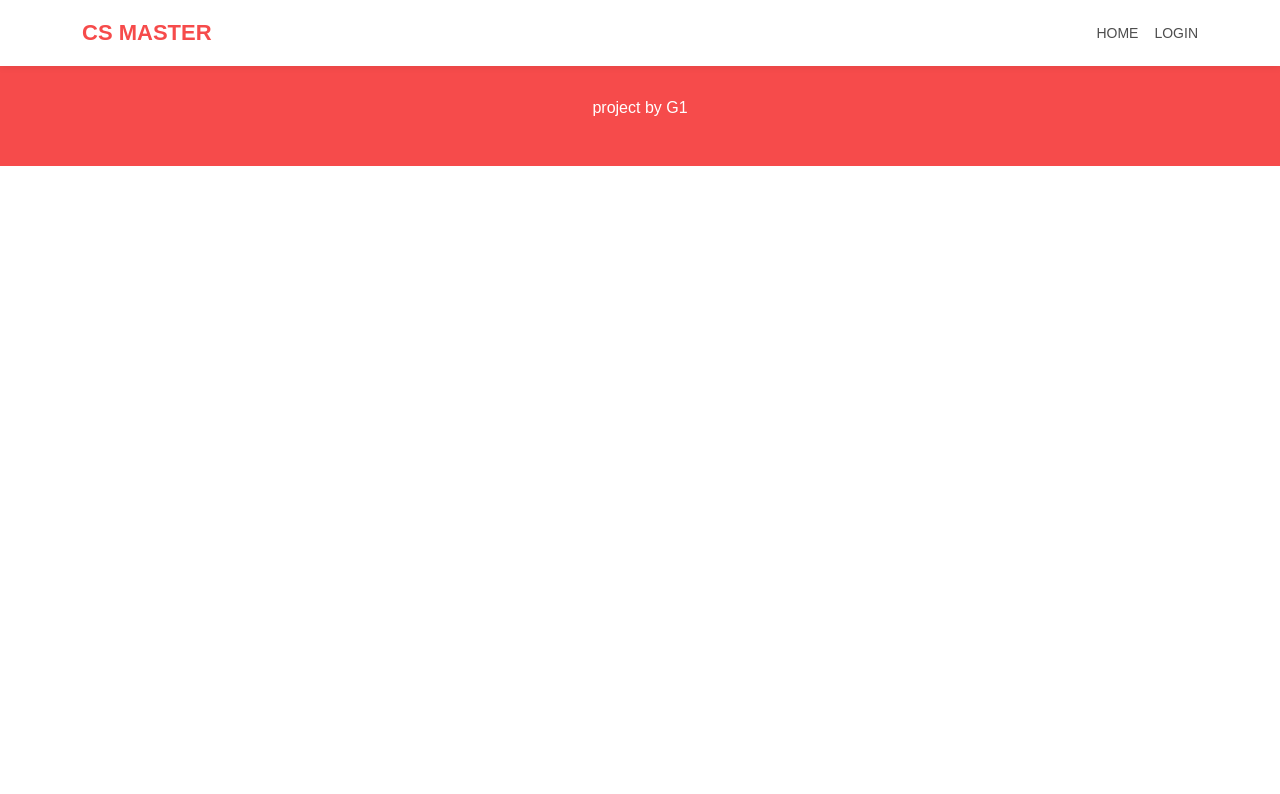
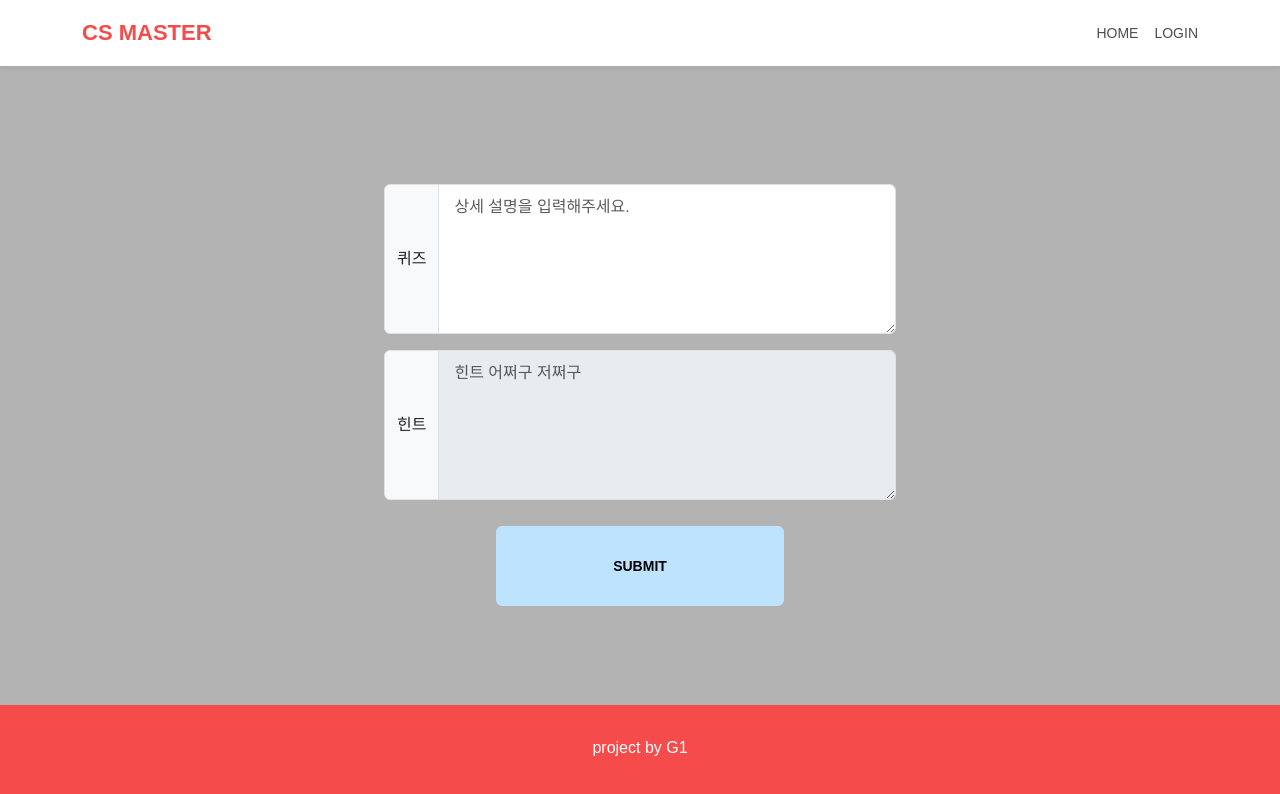
Before and after one commit to G1-H/cs_master, a React (Create React App) app in the folder react-front/: page /quiz/today in a window 1280 px wide. Shown: the top 794 px of the page. Built offline with nearby package versions, Linux system fonts and the light colour scheme.

Commit message:
Design : 여러 페이지 레이아웃 변경

```diff
--- a/react-front/src/App.css
+++ b/react-front/src/App.css
@@ -479,6 +479,7 @@ textarea {
   display: flex;
   flex-direction: row;
   justify-content: center;
+  width: 100%;
   background: #b3b3b3;
 }
 
@@ -966,15 +967,17 @@ textarea {
 .main-container {
   display: flex;
   flex-direction: column;
-  width: 80%;
-  height: 80vh;
+  height: auto;
+  min-height: 80vh;
+  flex-grow: 0;
+  overflow: visible;
 }
 .main-container-row {
   display: flex;
   flex-direction: row;
   justify-content: space-between;
-  width: 80%;
-  height: 80vh;
+  height: auto;
+  min-height: 80vh;
 }
 .main-container div {
   display: flex;
@@ -1013,13 +1016,20 @@ textarea {
 
 .leftListGroup {
   gap: 20px;
+  min-width: 120px;
+  padding-right: 10px;
 }
 /* 학습 페이지, 마이페이지 오른쪽 컨테이너 */
 .learning-right-container,
 .mypage-right-container {
-  width: 70%;
+  width: auto;
+  min-width: 300px;
   margin-top: 30px;
-  padding: 30px;
+  display: flex;
+  flex-direction: column;
+  overflow: visible;
+  height: auto;
+  padding-top: 30px;
 }
 
 /* 학습 페이지, 마이페이지 오른쪽 컨테이너 리스트  */
@@ -1028,6 +1038,9 @@ textarea {
   margin-top: 5px;
   height: 40px;
   cursor: pointer;
+  width: 50vw;
+  min-width: 150px;
+  flex-grow: 0;
 }
 /* 학습 페이지, 마이페이지 오른쪽 컨테이너 리스트:hover  */
 .learning-right-container .list-group-item:hover,
@@ -1035,6 +1048,7 @@ textarea {
   background-color: #f64b4b;
   color: white;
 }
+
 /* 학습 페이지 왼쪽 컨테이너 리스트:hover  */
 .learning-left-container .list-group-item:hover {
   background-color: #f64b4b;
--- a/react-front/src/App.js
+++ b/react-front/src/App.js
@@ -21,6 +21,8 @@ import MyPageBookmarkConcept from "./components/myPageRightComponents/MyPageBook
 import ConceptCreate from "./pages/ConceptCreate";
 import QuizCreate from "./pages/QuizCreate";
 import ConceptUpdate from "./pages/ConceptUpdate";
+import QuizAnswer from "./pages/QuizAnswer";
+import QuizIndex from "./pages/QuizIndex";
 
 function App() {
   const [isLoggedIn, setIsLoggedIn] = useState(false);
@@ -53,7 +55,11 @@ function App() {
               <Route path=":id" element={<Board />}></Route>
               <Route path=":id/detail/:id" element={<DetailView />} />
             </Route>
-            <Route path="/quiz" element={<Quiz />}></Route>
+            <Route path="/quiz" element={<Quiz />}>
+              <Route path="" element={<QuizIndex />}></Route>
+              <Route path="today" element={<QuizAnswer />}></Route>
+            </Route>
+
             <Route path="/mypage" element={<MyPage />}>
               <Route path="info" element={<MyPageInfo />}></Route>
               <Route path="grade" element={<MyPageGrade />}></Route>
--- a/react-front/src/components/Board.jsx
+++ b/react-front/src/components/Board.jsx
@@ -12,7 +12,15 @@ const Board = (props) => {
   };
 
   return (
-    <div style={{ width: "100%" }}>
+    <div
+      style={{
+        width: "100%",
+        display: "flex",
+        flexDirection: "column",
+        justifyContent: "center",
+        alignItems: "center",
+      }}
+    >
       <ListGroup>
         {contents.map((content, index) => {
           return (
--- a/react-front/src/components/MyPagination.jsx
+++ b/react-front/src/components/MyPagination.jsx
@@ -1,20 +1,16 @@
 import Pagination from "react-bootstrap/Pagination";
 const MyPagination = (props) => {
   return (
-    <Pagination>
+    <Pagination size="sm" style={{ marginTop: "5px" }}>
       <Pagination.First />
       <Pagination.Prev />
-      <Pagination.Item>{1}</Pagination.Item>
-      <Pagination.Ellipsis />
 
       <Pagination.Item>{10}</Pagination.Item>
       <Pagination.Item>{11}</Pagination.Item>
-      <Pagination.Item active>{12}</Pagination.Item>
+      <Pagination.Item>{12}</Pagination.Item>
       <Pagination.Item>{13}</Pagination.Item>
-      <Pagination.Item disabled>{14}</Pagination.Item>
+      <Pagination.Item>{14}</Pagination.Item>
 
-      <Pagination.Ellipsis />
-      <Pagination.Item>{20}</Pagination.Item>
       <Pagination.Next />
       <Pagination.Last />
     </Pagination>
--- a/react-front/src/components/myPageRightComponents/MyPageInfo.jsx
+++ b/react-front/src/components/myPageRightComponents/MyPageInfo.jsx
@@ -5,7 +5,7 @@ const MyPageInfo = (props) => {
     <div style={{ display: "flex", flexDirection: "row" }}>
       <div
         style={{
-          width: "10vw",
+          minWidth: "150px",
           marginTop: "30px",
           padding: "30px",
         }}
@@ -15,7 +15,7 @@ const MyPageInfo = (props) => {
           roundedCircle
         />
       </div>
-      <div style={{ width: "40vw", marginTop: "30px", padding: "30px" }}>
+      <div style={{ minWidth: "200px", marginTop: "30px", padding: "30px" }}>
         <Form>
           <InputGroup className="mb-3">
             <InputGroup.Text id="basic-addon1">이름</InputGroup.Text>
--- a/react-front/src/pages/Learning.jsx
+++ b/react-front/src/pages/Learning.jsx
@@ -16,11 +16,14 @@ const Learning = (props) => {
 
   const [contents, setContents] = useState([]);
   const styles = {
-    listGroupItem: {
-      width: "20vw",
-    },
+    // listGroupItem: {
+    //   width: "100%",
+    //   marginTop: "30px",
+    //   padding: "30px",
+    // },
     contentList: {
-      width: "40vw",
+      width: "100%",
+      minWidth: "50vw",
     },
   };
   const category = {
@@ -91,7 +94,7 @@ const Learning = (props) => {
     <div className="main-container-row">
       <div
         className="learning-left-container"
-        style={{ width: "10vw", marginTop: "30px", padding: "30px" }}
+        style={{ width: "200px", marginTop: "30px", padding: "30px" }}
       >
         <LeftListGroup
           items={items}
--- a/react-front/src/pages/MyPage.jsx
+++ b/react-front/src/pages/MyPage.jsx
@@ -50,7 +50,7 @@ const MyPage = (props) => {
 
   const styles = {
     listGroupItem: {
-      width: "20vw",
+      width: "100%",
     },
   };
   const setSelectedContent = (index) => {
@@ -70,7 +70,7 @@ const MyPage = (props) => {
   };
   return (
     <div className="main-container-row">
-      <div style={{ width: "20vw", marginTop: "30px", padding: "30px" }}>
+      <div style={{ width: "200px", marginTop: "30px", padding: "30px" }}>
         <LeftListGroup
           items={items}
           styles={styles}
--- a/react-front/src/pages/Quiz.jsx
+++ b/react-front/src/pages/Quiz.jsx
@@ -1,4 +1,4 @@
-import { ListGroup, ListGroupItem } from "react-bootstrap";
+import { Outlet } from "react-router-dom";
 
 const Quiz = (props) => {
   return (
@@ -9,28 +9,7 @@ const Quiz = (props) => {
         justifyContent: "center",
       }}
     >
-      <ListGroup
-        style={{
-          flexDirection: "column",
-          gap: "5px",
-
-          padding: "5px",
-          backgroundColor: "#f5d5d5",
-        }}
-      >
-        <ListGroup.Item className="quiz-list">
-          <strong className="d-block">오늘의 퀴즈 풀기 </strong>
-          <small>하루 10문제 씩 풀어보세요.</small>
-        </ListGroup.Item>
-        <ListGroup.Item className="quiz-list">
-          <strong className="d-block">카테고리 별로 풀기</strong>
-          <small>카테고리 내 모든 문제 풀어보세요.</small>
-        </ListGroup.Item>
-        <ListGroup.Item className="quiz-list">
-          <strong className="d-block">무작위 풀기</strong>
-          <small>모든 문제 무작위로 풀어보세요.</small>
-        </ListGroup.Item>
-      </ListGroup>
+      <Outlet></Outlet>
     </div>
   );
 };
--- /dev/null
+++ b/react-front/src/pages/QuizAnswer.jsx
@@ -0,0 +1,47 @@
+import { Button, Form, InputGroup } from "react-bootstrap";
+const QuizAnswer = (props) => {
+  return (
+    <div className="main-container">
+      <div
+        style={{
+          marginTop: "30px",
+          padding: "30px",
+          display: "flex",
+          flexDirection: "column",
+          alignItems: "center",
+        }}
+      >
+        <Form style={{ width: "40vw" }}>
+          <InputGroup className="mb-3">
+            <InputGroup.Text>퀴즈</InputGroup.Text>
+            <Form.Control
+              as="textarea"
+              rows={10}
+              placeholder="상세 설명을 입력해주세요."
+              aria-label="detail"
+              aria-describedby="basic-addon2"
+            />
+          </InputGroup>
+          <InputGroup className="mb-3">
+            <InputGroup.Text>힌트</InputGroup.Text>
+            <Form.Control
+              as="textarea"
+              rows={10}
+              placeholder="힌트 어쩌구 저쩌구"
+              aria-label="hint"
+              aria-describedby="basic-addon2"
+              disabled
+            />
+          </InputGroup>
+          <InputGroup>
+            <Button variant="primary" type="submit">
+              Submit
+            </Button>
+          </InputGroup>
+        </Form>
+      </div>
+    </div>
+  );
+};
+
+export default QuizAnswer;
--- /dev/null
+++ b/react-front/src/pages/QuizIndex.jsx
@@ -0,0 +1,37 @@
+import { ListGroup } from "react-bootstrap";
+import { useNavigate } from "react-router-dom";
+const QuizIndex = (props) => {
+  const navigate = useNavigate();
+  const handleClick = (to) => {
+    navigate(to);
+  };
+  return (
+    <ListGroup
+      style={{
+        flexDirection: "column",
+        gap: "5px",
+
+        padding: "5px",
+        backgroundColor: "#f5d5d5",
+      }}
+    >
+      <ListGroup.Item
+        className="quiz-list"
+        onClick={() => handleClick("today")}
+      >
+        <strong className="d-block">오늘의 퀴즈 풀기 </strong>
+        <small>하루 10문제 씩 풀어보세요.</small>
+      </ListGroup.Item>
+      <ListGroup.Item className="quiz-list">
+        <strong className="d-block">카테고리 별로 풀기</strong>
+        <small>카테고리 내 모든 문제 풀어보세요.</small>
+      </ListGroup.Item>
+      <ListGroup.Item className="quiz-list">
+        <strong className="d-block">무작위 풀기</strong>
+        <small>모든 문제 무작위로 풀어보세요.</small>
+      </ListGroup.Item>
+    </ListGroup>
+  );
+};
+
+export default QuizIndex;
```
